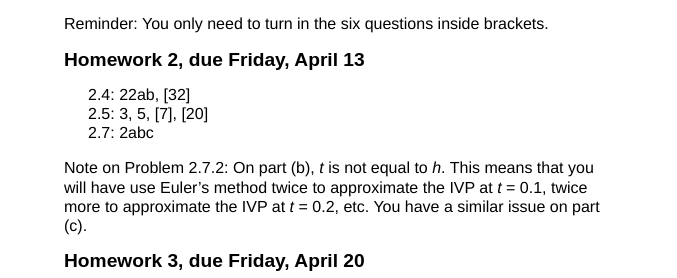
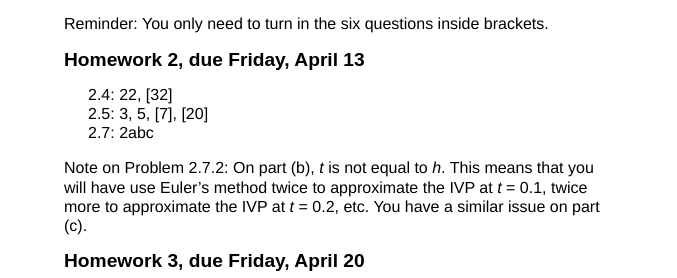
Before and after one commit to nathangrigg/website, a Jekyll site: the page built from math307/sp12/homework/index.md, in a window 1280 px wide. Shown: the part 383-661 px from the top of the page, without its empty margins (301-978 px from the left). Built offline with Jekyll 4.4.1, drawn with Linux system fonts in a browser that asks for light colours.

Commit message:
Update homework assignment

```diff
--- a/math307/sp12/homework/index.md
+++ b/math307/sp12/homework/index.md
@@ -31,7 +31,7 @@ Reminder: You only need to turn in the six questions inside brackets.
 
 ## Homework 2, due Friday, April 13
 
-- 2.4: 22ab, [32]
+- 2.4: 22, [32]
 - 2.5: 3, 5, [7], [20]
 - 2.7: 2abc
 
```
